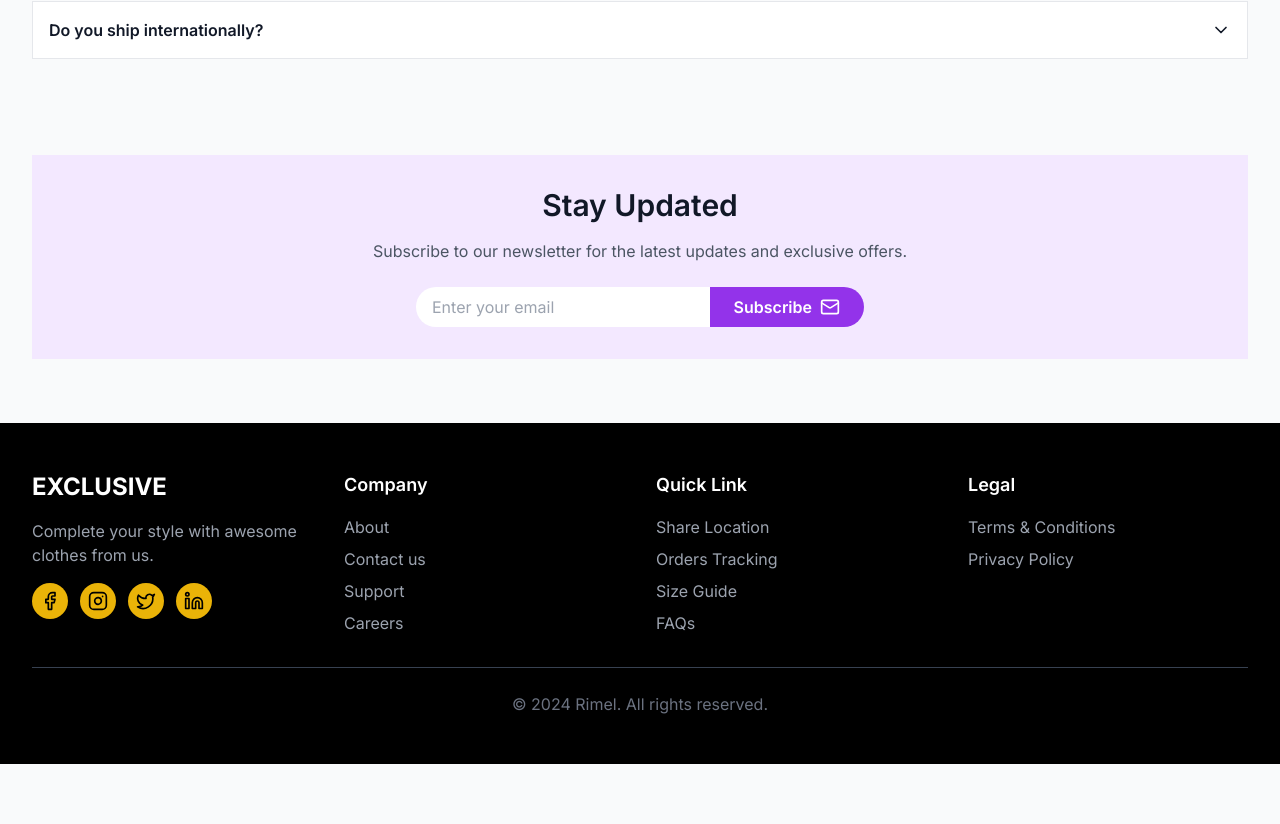
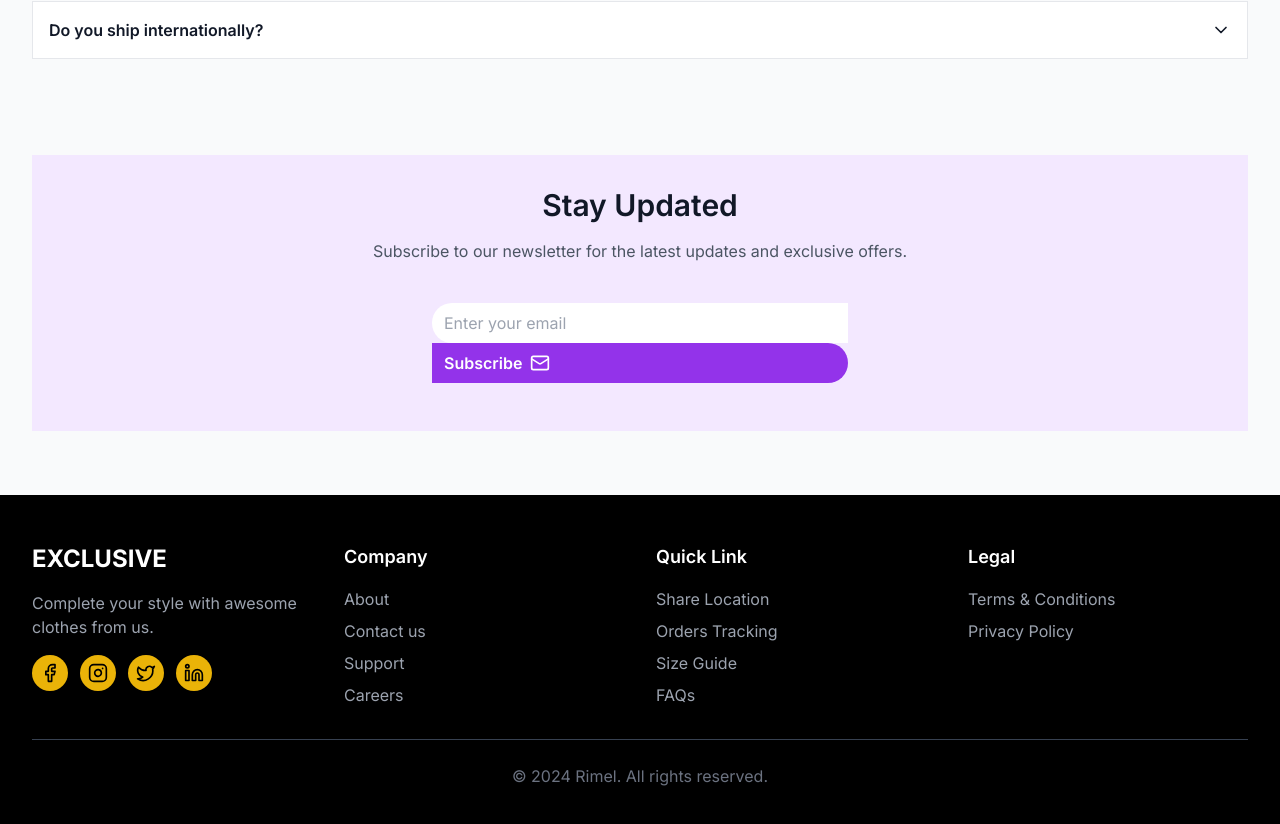
Before and after one commit to Tahasaif3/milestone-3-project, a Next.js app: page /about in a window 1280 px wide. Shown: the part 2925-3749 px from the top of the page. Before the commit the page ends 3689 px from the top, so only its background shows below. Built offline with nearby package versions, Linux system fonts and the light colour scheme.

Commit message:
page.tsx

```diff
--- a/app/about/page.tsx
+++ b/app/about/page.tsx
@@ -238,21 +238,22 @@ function Newsletter() {
     <div className="bg-purple-100 rounded-lg p-8 text-center">
       <h2 className="text-3xl font-semibold mb-4">Stay Updated</h2>
       <p className="text-gray-600 mb-6">Subscribe to our newsletter for the latest updates and exclusive offers.</p>
-      <form className="flex max-w-md mx-auto">
+     <form className="flex flex-wrap max-w-md mx-auto p-4">
   <input
     type="email"
     placeholder="Enter your email"
-          className="flex-grow px-4 py-2 rounded-l-full focus:outline-none focus:ring-2 focus:ring-purple-600"
+    className="flex-grow px-4 py-2 rounded-l-full focus:outline-none focus:ring-2 focus:ring-purple-600 mb-2 sm:mb-0 sm:flex-grow-0 sm:w-full sm:px-3 sm:py-2"
   />
   <motion.button
     whileHover={{ scale: 1.05 }}
     whileTap={{ scale: 0.95 }}
-          className="bg-purple-600 text-white px-6 py-2 rounded-r-full font-semibold hover:bg-purple-700 transition-colors flex items-center"
+    className="bg-purple-600 text-white px-6 py-2 rounded-r-full font-semibold hover:bg-purple-700 transition-colors flex items-center sm:w-full sm:px-3"
   >
     Subscribe
     <Mail className="w-5 h-5 ml-2" />
   </motion.button>
 </form>
+
     </div>
   )
 }
```
Lines whose indentation alone changed are shown as unchanged.
